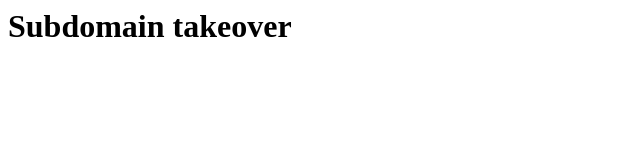
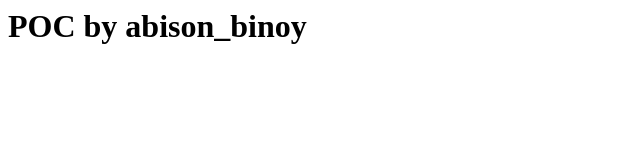
Before and after one commit to 0xbyt3s/takeover, a plain HTML site: page index.html in a window 1280 px wide. Shown: the whole page, without its empty margins (0-640 px from the left). Drawn offline with Linux system fonts and the light colour scheme.

Commit message:
Update index.html

```diff
--- a/index.html
+++ b/index.html
@@ -1 +1 @@
-<h1>Subdomain takeover<h1>
+<h1> POC by abison_binoy </h1><h1>
```
